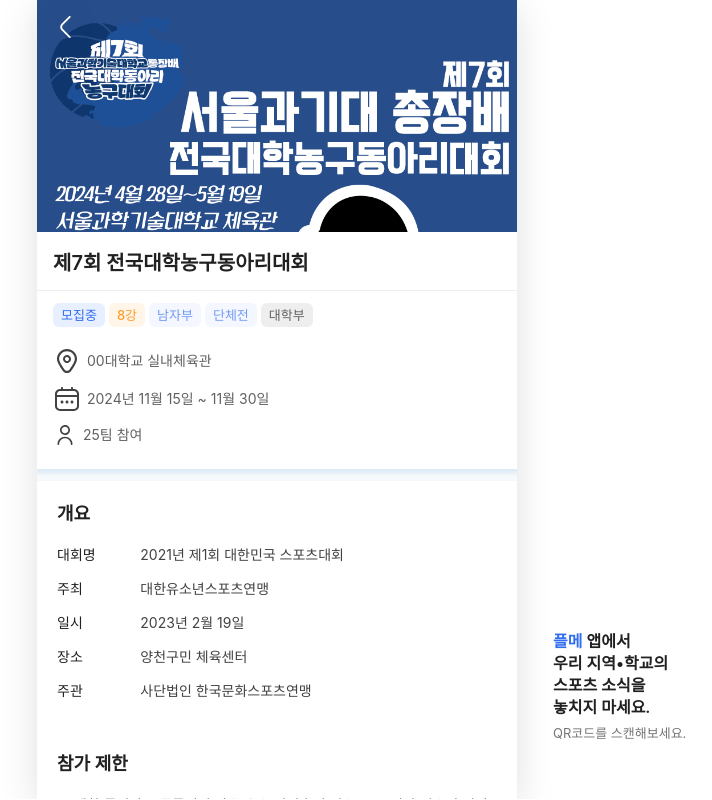
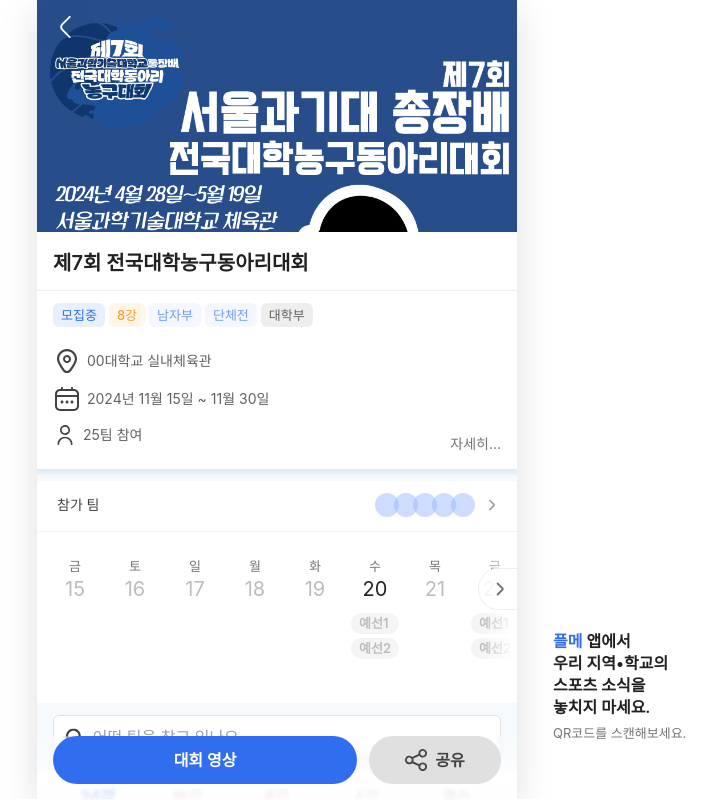
Before and after one commit to playmakersports/playmaker-fe, a Next.js app: page /competition/1 in a window 1280 px wide. Shown: the whole page, without its empty margins (363-1075 px from the left). Built offline with nearby package versions, Linux system fonts and the light colour scheme.

Commit message:
fix. 대회 라우팅 처리 수정 진행중인 대회에서도 대회 정보를 볼 수 있도록 query params로 분기하여 구현했습니다.

```diff
--- a/src/app/(mobile)/competition/[competitionId]/_components/CompetitionHeader.tsx
+++ b/src/app/(mobile)/competition/[competitionId]/_components/CompetitionHeader.tsx
@@ -1,13 +1,16 @@
 import React, { useRef } from "react";
 import styled from "styled-components";
+import { useRouter } from "next/navigation";
+import { usePageTitle } from "@/hook/usePageTitle";
 import useStickyMoment from "@/hook/useStickyMoment";
 
+import { formattedDate } from "@/util/date";
 import Badge from "@/components/common/Badge";
 
 import LocationIcon from "@/assets/icon/global/Location.svg";
 import PersonIcon from "@/assets/icon/global/Person24.svg";
 import CalendarIcon from "@/assets/icon/global/Calendar.svg";
-import { formattedDate } from "@/util/date";
+import { TEXT_ACTIVE } from "@/styles/common";
 
 type Props = {
   competitionId: string;
@@ -19,8 +22,14 @@ type Props = {
 
 function CompetitionHeader(props: Props) {
   const { competitionId, competitionName, matchLocation, startDate, endDate } = props;
+  const router = useRouter();
   const competitionHeaderRef = useRef<HTMLDivElement>(null);
+  usePageTitle({ title: props.competitionName, transparent: true });
   useStickyMoment(competitionHeaderRef);
+
+  const moveToDetail = () => {
+    router.push(`/competition/${competitionId}?initial=ready`);
+  };
 
   return (
     <Header ref={competitionHeaderRef}>
@@ -59,6 +68,9 @@ function CompetitionHeader(props: Props) {
             <span>{competitionId}팀 참여</span>
           </li>
         </ul>
+        <DetailButton type="button" onClick={moveToDetail}>
+          자세히...
+        </DetailButton>
       </Information>
     </Header>
   );
@@ -82,6 +94,7 @@ const Label = styled.div`
   border-top: 1px solid var(--gray200);
 `;
 const Information = styled.div`
+  position: relative;
   flex: 1;
   display: inline-block;
   padding: 0 0 8px;
@@ -111,4 +124,14 @@ const Information = styled.div`
   }
 `;
 
+const DetailButton = styled.button`
+  position: absolute;
+  right: 0;
+  bottom: 0;
+  color: var(--gray600);
+  font-size: 1.4rem;
+  border-radius: 2px;
+  ${TEXT_ACTIVE("var(--gray100)")};
+`;
+
 export default CompetitionHeader;
--- a/src/app/(mobile)/competition/[competitionId]/_components/InformationGroup.tsx
+++ b/src/app/(mobile)/competition/[competitionId]/_components/InformationGroup.tsx
@@ -76,6 +76,8 @@ const Title = styled.div`
   }
 `;
 const Contents = styled.div`
+  position: relative;
+
   ul {
     display: flex;
     flex-direction: column;
@@ -120,6 +122,7 @@ const Contents = styled.div`
     height: 0;
     transform: translateY(-20%);
     opacity: 0;
+    z-index: -1;
   }
 `;
 
--- a/src/app/(mobile)/competition/[competitionId]/layout.tsx
+++ b/src/app/(mobile)/competition/[competitionId]/layout.tsx
@@ -1,3 +1,5 @@
+"use client";
+import { useSearchParams } from "next/navigation";
 import React from "react";
 
 type Props = {
@@ -6,12 +8,13 @@ type Props = {
   ready: React.ReactNode;
 };
 function CompetitionLayout({ children, underway, ready }: Props) {
-  const isUnderway = false;
+  const params = useSearchParams();
+  const isReady = params.get("initial") === "ready";
 
   return (
     <>
       {children}
-      {isUnderway ? underway : ready}
+      {isReady ? ready : underway}
     </>
   );
 }
--- a/src/app/(mobile)/competition/[competitionId]/page.tsx
+++ b/src/app/(mobile)/competition/[competitionId]/page.tsx
@@ -2,8 +2,7 @@
 
 import React from "react";
 import styled from "styled-components";
-import { useSearchParams } from "next/navigation";
-import { usePageTitle } from "@/hook/usePageTitle";
+import { useParams, useSearchParams } from "next/navigation";
 
 import { COMPETITION_DETAIL_MOCK } from "@/constants/mock/COMPETITION";
 import { BaseContainer, WhiteSectionDivider } from "@/components/common/Container";
@@ -12,10 +11,9 @@ import CompetitionHeader from "./_components/CompetitionHeader";
 function CompetitionArticle() {
   const MOCK = COMPETITION_DETAIL_MOCK;
 
-  usePageTitle({ title: MOCK.competitionName, transparent: true });
-
+  const params = useParams();
   const searchParams = useSearchParams();
-  const competitionId = searchParams.get("competitionId");
+  const competitionId = params["competitionId"];
 
   return (
     <>
```
